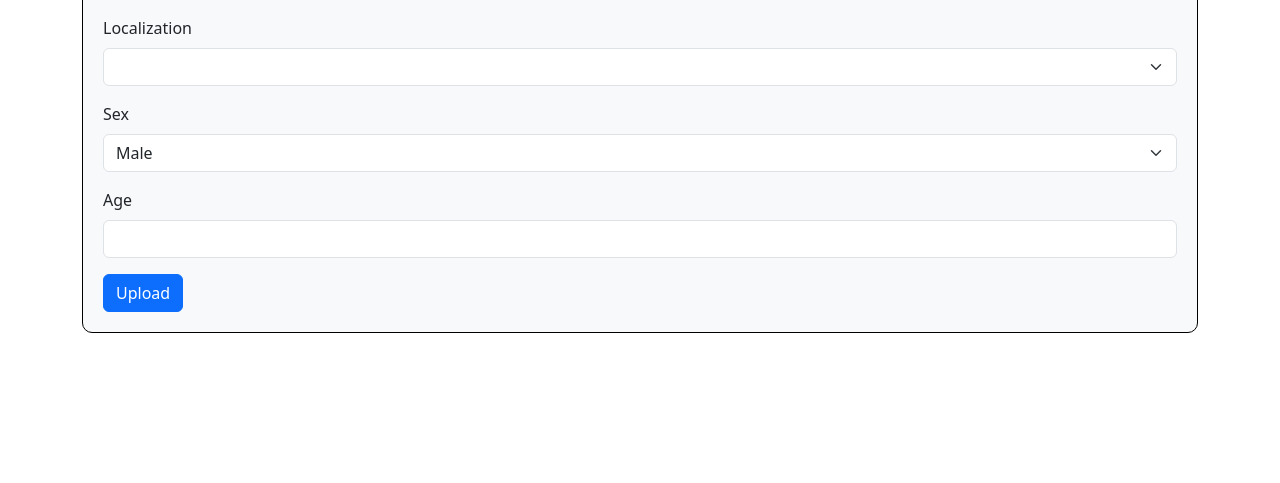
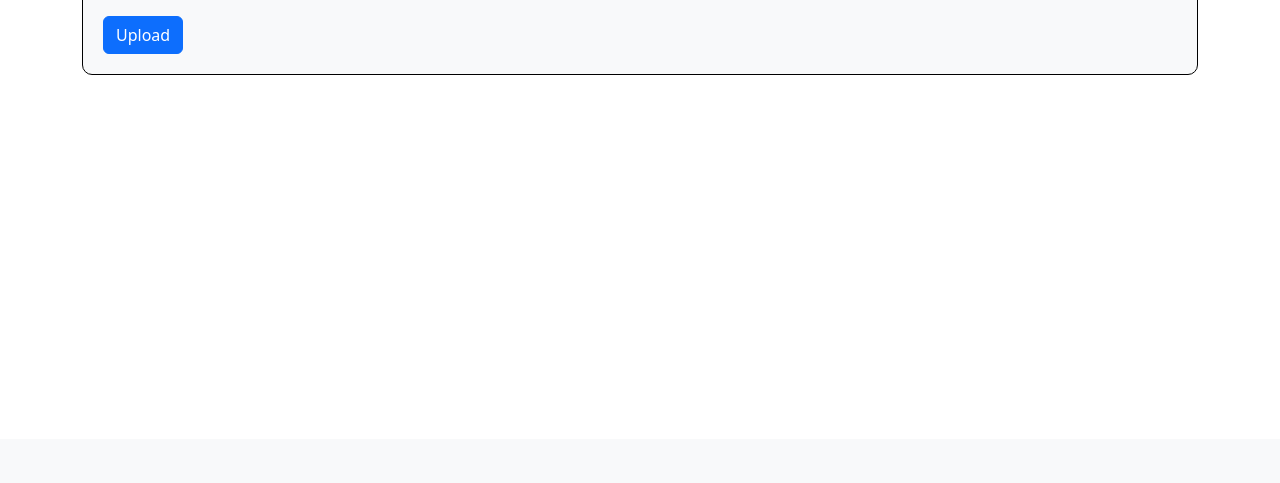
Before and after one commit to maxcollins457/SkinCancerApp, a Flask app: template app/templates/upload.html in a window 1280 px wide. Shown: the part 361-844 px from the top of the page. After the commit the page ends 436 px from the top, so only its background shows below. Run offline with Flask 3, Linux system fonts and the light colour scheme; the template is opened without the code that fills it, so the values that code supplies are empty; some libraries are stand-ins or nearby versions.

Commit message:
Added visibility toggle for inputs

```diff
--- a/app/templates/upload.html
+++ b/app/templates/upload.html
@@ -23,9 +23,9 @@
       </div>
 
       <!-- Localization Dropdown -->
-      <div class="mb-3">
+      <div class="mb-3" id="localization-div" style="display: none;">
          <label for="localization" class="form-label">Localization</label>
-         <select class="form-select" id="localization" name="localization" required>
+         <select class="form-select" id="localization" name="localization">
             {% for loc in localizations %}
             <option value="{{ loc }}">{{ loc|capitalize }}</option>
             {% endfor %}
@@ -33,9 +33,9 @@
       </div>
 
       <!-- Gender Dropdown -->
-      <div class="mb-3">
+      <div class="mb-3" id="gender-div" style="display: none;">
          <label for="sex" class="form-label">Sex</label>
-         <select class="form-select" id="gender" name="sex" required>
+         <select class="form-select" id="gender" name="sex">
             <option value="male">Male</option>
             <option value="female">Female</option>
             <option value="other">Other</option>
@@ -43,9 +43,9 @@
       </div>
 
       <!-- Age Input Box -->
-      <div class="mb-3">
+      <div class="mb-3" id="age-div" style="display: none;">
          <label for="age" class="form-label">Age</label>
-         <input type="number" class="form-control" id="age" name="age" min="0" max="120" required>
+         <input type="number" class="form-control" id="age" name="age" min="0" max="120">
       </div>
 
       <!-- Upload Button -->
@@ -53,20 +53,33 @@
    </form>
 
    <script>
-      // Function to toggle the 'required' attribute for the Age input based on the selected model
-      function toggleAgeRequired() {
+      // Function to toggle the visibility and 'required' attribute for Age, Localization, and Sex based on the selected model
+      function toggleFieldsVisibility() {
          var modelDropdown = document.getElementById('model');
          var ageInput = document.getElementById('age');
+         var localizationDiv = document.getElementById('localization-div');
+         var sexDiv = document.getElementById('gender-div');
+         var ageDiv = document.getElementById('age-div');
 
-         // If 'multi-input' is selected, make Age required; otherwise, remove the required attribute
-         ageInput.required = (modelDropdown.value === 'Multi-input');
+         if (modelDropdown.value === 'Multi-input') {
+            ageInput.required = true;
+            localizationDiv.style.display = 'block';
+            sexDiv.style.display = 'block';
+            ageDiv.style.display = 'block';
+         } else {
+            ageInput.required = false;
+            localizationDiv.style.display = 'none';
+            sexDiv.style.display = 'none';
+            ageDiv.style.display = 'none';
+         }
       }
 
       // Add an event listener to the Model Selection dropdown to call the function when the value changes
-      document.getElementById('model').addEventListener('change', toggleAgeRequired);
+      document.getElementById('model').addEventListener('change', toggleFieldsVisibility);
 
       // Call the function on page load to set the initial state
-      toggleAgeRequired();
+      toggleFieldsVisibility();
    </script>
+
 </div>
 {% endblock %}
```
